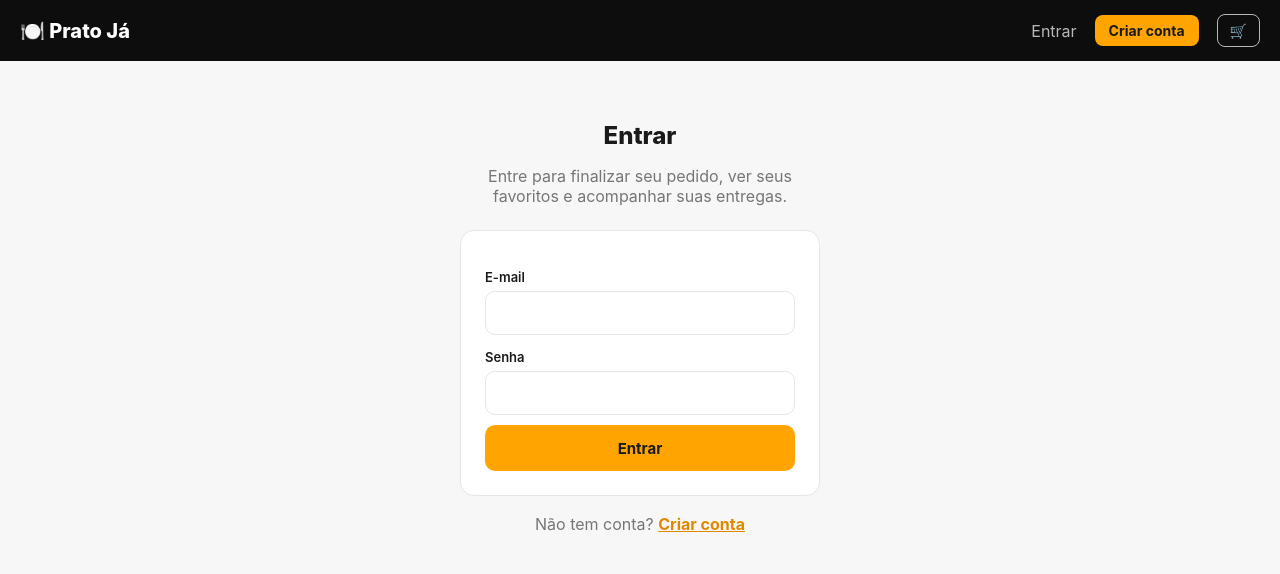
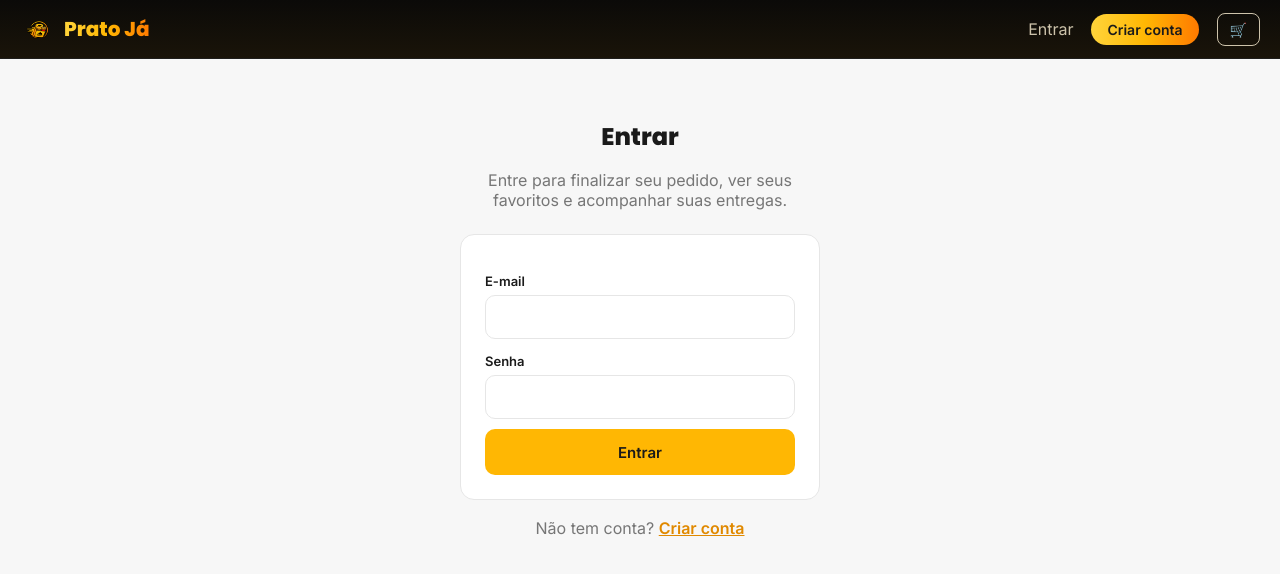
Before and after one commit to pratoja/web-client, a React (Vite) app: page /entrar in a window 1280 px wide. Shown: the top 574 px of the page. Built offline with nearby package versions, Linux system fonts and the light colour scheme.

Commit message:
Nova identidade visual: logotipo, cores e carrossel estilo Top

```diff
--- a/index.html
+++ b/index.html
@@ -5,7 +5,13 @@
     <meta name="viewport" content="width=device-width, initial-scale=1.0" />
     <title>Prato Já — Peça online</title>
     <meta name="description" content="Peça comida online dos melhores restaurantes da sua cidade. Veja o cardápio sem precisar entrar — faça login só na hora de comprar." />
-    <link rel="icon" href="/favicon.ico" />
+    <link rel="icon" href="/logo-icon.png" type="image/png" />
+    <link rel="preconnect" href="https://fonts.googleapis.com" />
+    <link rel="preconnect" href="https://fonts.gstatic.com" crossorigin />
+    <link
+      href="https://fonts.googleapis.com/css2?family=Poppins:wght@400;600;700;800&family=Inter:wght@400;500;600&display=swap"
+      rel="stylesheet"
+    />
   </head>
   <body>
     <div id="root"></div>
--- a/src/components/BannerCarousel.tsx
+++ b/src/components/BannerCarousel.tsx
@@ -2,7 +2,7 @@ import React, { useEffect, useRef, useState } from 'react';
 import { colors } from '../theme/colors';
 import { Banner } from '../types/catalog';
 
-const AUTOPLAY_MS = 4000;
+const AUTOPLAY_MS = 3500;
 
 export function BannerCarousel({ banners }: { banners: Banner[] }) {
   const [activeIndex, setActiveIndex] = useState(0);
@@ -33,46 +33,110 @@ export function BannerCarousel({ banners }: { banners: Banner[] }) {
   }
 
   return (
-    <div style={{ marginBottom: 16 }}>
+    <div style={{ marginBottom: 24 }}>
+      <div style={{ display: 'flex', alignItems: 'center', gap: 8, padding: '0 20px', marginBottom: 12 }}>
+        <span style={{ fontSize: 20 }}>🔥</span>
+        <h2
+          className="brand"
+          style={{
+            margin: 0,
+            fontSize: 18,
+            fontWeight: 800,
+            background: colors.gradient,
+            WebkitBackgroundClip: 'text',
+            WebkitTextFillColor: 'transparent',
+            backgroundClip: 'text',
+          }}
+        >
+          Top 10 do momento
+        </h2>
+      </div>
+
       <div
         ref={scrollRef}
         style={{
           display: 'flex',
-          gap: 12,
+          gap: 16,
           overflowX: 'auto',
-          padding: '0 20px',
+          padding: '4px 20px 10px',
           scrollSnapType: 'x mandatory',
         }}
       >
-        {banners.map((banner) => (
-          <img
+        {banners.map((banner, index) => (
+          <div
             key={banner.id}
-            src={banner.imageUrl}
-            alt=""
             onClick={() => handlePress(banner)}
             style={{
-              width: 320,
-              height: 140,
-              borderRadius: 14,
-              objectFit: 'cover',
-              backgroundColor: colors.border,
+              position: 'relative',
+              width: 340,
+              height: 190,
+              borderRadius: 18,
+              overflow: 'hidden',
               flexShrink: 0,
               cursor: banner.linkUrl ? 'pointer' : 'default',
               scrollSnapAlign: 'start',
+              boxShadow: '0 10px 24px rgba(0,0,0,0.18)',
+              backgroundColor: colors.border,
             }}
-          />
+          >
+            <img
+              src={banner.imageUrl}
+              alt=""
+              style={{
+                width: '100%',
+                height: '100%',
+                objectFit: 'cover',
+                display: 'block',
+              }}
+            />
+
+            {/* Sombra gradiente embaixo, pra dar profundidade e destacar o número */}
+            <div
+              style={{
+                position: 'absolute',
+                inset: 0,
+                background: 'linear-gradient(180deg, rgba(0,0,0,0) 55%, rgba(0,0,0,0.55) 100%)',
+                pointerEvents: 'none',
+              }}
+            />
+
+            {/* Selo numerado estilo "Top 10" */}
+            <div
+              className="brand"
+              style={{
+                position: 'absolute',
+                top: 12,
+                left: 12,
+                width: 40,
+                height: 40,
+                borderRadius: '50%',
+                background: colors.gradient,
+                color: '#1A1A1A',
+                display: 'flex',
+                alignItems: 'center',
+                justifyContent: 'center',
+                fontWeight: 800,
+                fontSize: 18,
+                boxShadow: '0 4px 10px rgba(0,0,0,0.35)',
+                border: '2px solid rgba(255,255,255,0.85)',
+              }}
+            >
+              {index + 1}
+            </div>
+          </div>
         ))}
       </div>
+
       {banners.length > 1 ? (
         <div style={{ display: 'flex', justifyContent: 'center', gap: 6, marginTop: 10 }}>
           {banners.map((banner, index) => (
             <div
               key={banner.id}
               style={{
-                width: index === activeIndex ? 18 : 6,
+                width: index === activeIndex ? 20 : 6,
                 height: 6,
                 borderRadius: 3,
-                backgroundColor: index === activeIndex ? colors.primary : colors.border,
+                background: index === activeIndex ? colors.gradient : colors.border,
                 transition: 'width 0.2s',
               }}
             />
--- a/src/components/Header.tsx
+++ b/src/components/Header.tsx
@@ -38,9 +38,9 @@ export function Header() {
   return (
     <header
       style={{
-        backgroundColor: colors.dark,
+        background: `linear-gradient(180deg, ${colors.dark} 0%, ${colors.darkSecondary} 100%)`,
         color: colors.onDark,
-        padding: '14px 20px',
+        padding: '12px 20px',
         display: 'flex',
         alignItems: 'center',
         justifyContent: 'space-between',
@@ -48,10 +48,36 @@ export function Header() {
         position: 'sticky',
         top: 0,
         zIndex: 50,
+        borderBottom: '1px solid rgba(255,255,255,0.08)',
       }}
     >
-      <Link to="/" style={{ color: colors.onDark, fontWeight: 800, fontSize: 20, textDecoration: 'none' }}>
-        🍽️ Prato Já
+      <Link
+        to="/"
+        className="brand"
+        style={{
+          display: 'flex',
+          alignItems: 'center',
+          gap: 10,
+          textDecoration: 'none',
+        }}
+      >
+        <img
+          src="/logo-icon.png"
+          alt="Prato Já"
+          style={{ width: 34, height: 34, objectFit: 'contain', borderRadius: 8, flexShrink: 0 }}
+        />
+        <span
+          style={{
+            fontWeight: 800,
+            fontSize: 20,
+            background: colors.gradient,
+            WebkitBackgroundClip: 'text',
+            WebkitTextFillColor: 'transparent',
+            backgroundClip: 'text',
+          }}
+        >
+          Prato Já
+        </span>
       </Link>
 
       <nav style={{ display: 'flex', alignItems: 'center', gap: 18 }}>
@@ -96,10 +122,10 @@ export function Header() {
               to="/cadastro"
               style={{
                 color: '#1A1A1A',
-                backgroundColor: colors.primary,
+                background: colors.gradient,
                 textDecoration: 'none',
-                padding: '7px 14px',
-                borderRadius: 8,
+                padding: '7px 16px',
+                borderRadius: 20,
                 fontWeight: 700,
                 fontSize: 14,
               }}
--- a/src/index.css
+++ b/src/index.css
@@ -4,9 +4,16 @@
 
 body {
   margin: 0;
-  font-family: -apple-system, BlinkMacSystemFont, 'Segoe UI', Roboto, Helvetica, Arial, sans-serif;
+  font-family: 'Inter', -apple-system, BlinkMacSystemFont, 'Segoe UI', Roboto, Helvetica, Arial, sans-serif;
   background-color: #F7F7F7;
   color: #1A1A1A;
+}
+
+h1,
+h2,
+h3,
+.brand {
+  font-family: 'Poppins', 'Inter', sans-serif;
 }
 
 button {
--- a/src/theme/colors.ts
+++ b/src/theme/colors.ts
@@ -1,8 +1,12 @@
-// Mesma identidade visual do App do Cliente e do Painel Web (preto + dourado
-// da marca Prato Já).
+// Mesma identidade visual do site principal (alimepratoja.com.br), do App do
+// Cliente e do Painel Web: preto quente + dourado em degradê da marca Prato Já.
 export const colors = {
-  primary: '#FFA400',
+  primary: '#FFB703',
   primaryDark: '#E08900',
+  // Degradê dourado usado em destaques, botões principais e no logotipo em texto
+  // — o mesmo gradiente do site institucional.
+  gradient: 'linear-gradient(90deg, #ffd43b 0%, #ffb703 50%, #ff7a00 100%)',
+  gradientSoft: 'linear-gradient(135deg, rgba(255,183,3,0.18), rgba(255,122,0,0.18))',
   background: '#F7F7F7',
   surface: '#FFFFFF',
   text: '#1A1A1A',
@@ -11,7 +15,9 @@ export const colors = {
   success: '#2E7D32',
   danger: '#D32F2F',
   warning: '#F59E0B',
-  dark: '#0D0D0D',
-  onDark: '#FFFFFF',
-  onDarkMuted: '#B8B8B8',
+  // Preto quentinho (não um preto puro) — igual ao fundo escuro do site principal.
+  dark: '#0b0a08',
+  darkSecondary: '#1a1409',
+  onDark: '#fff8ec',
+  onDarkMuted: '#cdc3ab',
 };
```
Also changed, not shown: public/logo-full.png (added), public/logo-icon.png (added).
